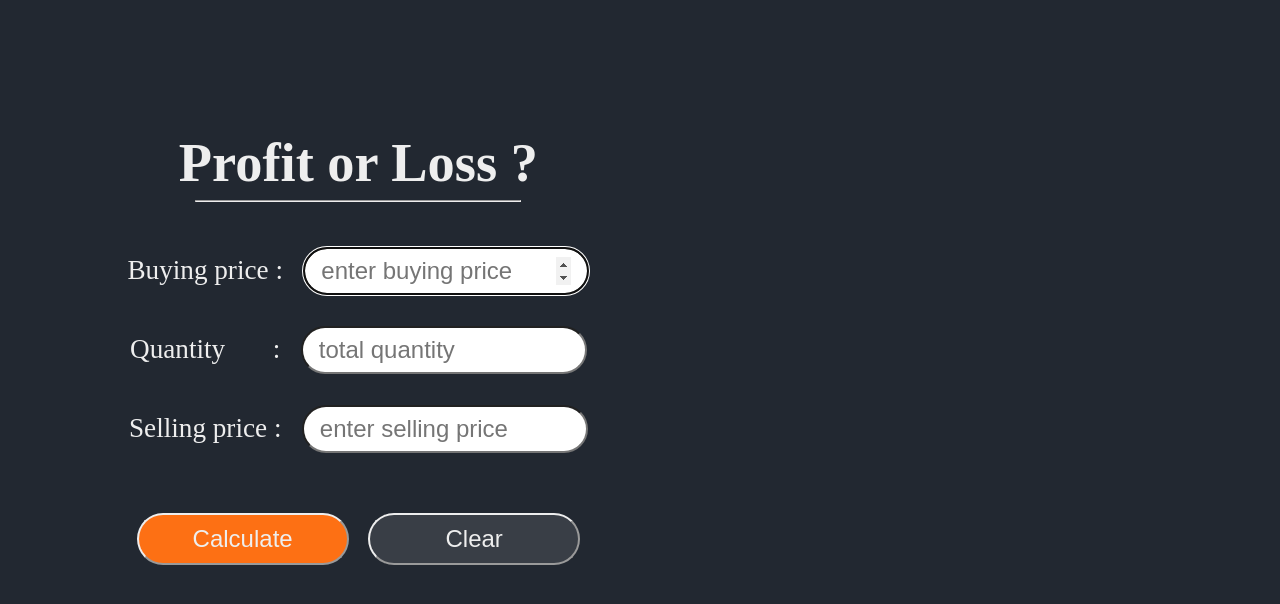
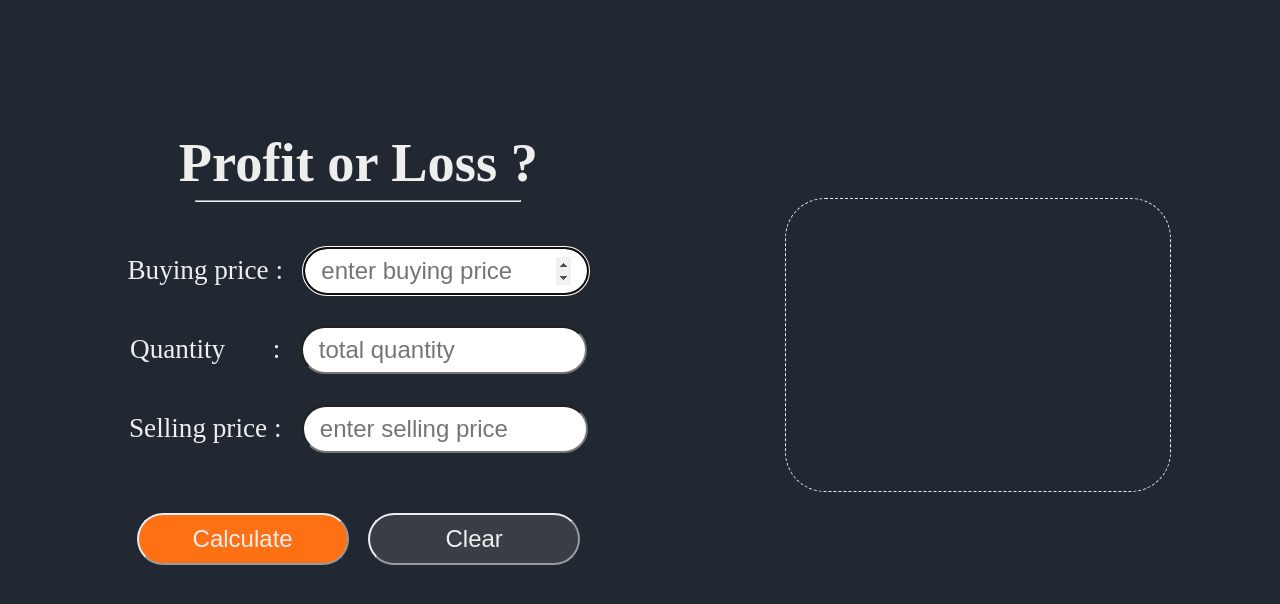
Before and after one commit to saurabhchirde/profit-or-loss, a plain HTML site: page index.html in a window 1280 px wide. Drawn offline with Linux system fonts and the light colour scheme.

Commit message:
final styling

```diff
--- a/index.html
+++ b/index.html
@@ -34,12 +34,8 @@
       <br /><br />
       <button class="calculate">Calculate</button>
       <button class="clear">Clear</button>
-      <!-- <br /> -->
     </div>
-    <div class="message">
-      <h2 class="output"></h2>
-    </div>
-
+    <div class="output"></div>
     <script src="script.js"></script>
   </body>
 </html>
--- a/script.js
+++ b/script.js
@@ -4,17 +4,17 @@ const qty = document.querySelector(".qty");
 const btnCal = document.querySelector(".calculate");
 const output = document.querySelector(".output");
 const btnClear = document.querySelector(".clear");
-const message = document.querySelector(".meessage");
 
 function start() {
   sp.value = "";
   bp.value = "";
   qty.value = "";
   output.innerText = "";
+  output.classList.add("border");
   output.classList.remove("activeProfit");
   output.classList.remove("activeLoss");
-  //   message.classList.remove("activeBoxLoss");
-  //   message.classList.remove("activeBoxProfit");
+  output.classList.remove("borderProfit");
+  output.classList.remove("borderLoss");
 }
 
 function calProfitOrLoss() {
@@ -26,17 +26,21 @@ function calProfitOrLoss() {
   if (buyValue > 0 && sellValue >= 0) {
     if (buyValue > sellValue) {
       output.classList.remove("activeProfit");
-      //   message.classList.remove("activeBoxProfit");
-      //   message.classList.add("activeBoxLoss");
+      output.classList.remove("borderProfit");
+      output.classList.remove("border");
+      output.classList.add("borderLoss");
       output.classList.add("activeLoss");
+
       output.innerText = `Your loss is ${buyValue - sellValue} , you lost ${
         ((buyValue - sellValue) * 100) / buyValue
       }% in this trade :(`;
     } else {
       output.classList.remove("activeLoss");
-      //   message.classList.remove("activeBoxLoss");
-      //   message.classList.add("activeBoxProfit");
+      output.classList.remove("borderLoss");
+      output.classList.remove("border");
+      output.classList.add("borderProfit");
       output.classList.add("activeProfit");
+
       output.innerText = `Your Profit is ${sellValue - buyValue} , you gain ${
         ((sellValue - buyValue) * 100) / buyValue
       }% in this trade :)`;
--- a/style.css
+++ b/style.css
@@ -10,6 +10,7 @@ html {
   margin: 0;
   padding: 0;
 }
+
 body {
   padding: 0;
   margin: 0;
@@ -26,7 +27,7 @@ hr {
 }
 
 input {
-  font-size: 1.2rem;
+  font-size: 1rem;
   width: 150px;
   text-align: center;
   padding: 0.5rem 1rem 0.5rem 1rem;
@@ -39,7 +40,7 @@ input {
   margin: 1.8rem 0.4rem 1.8rem 0.4rem;
   display: inline-block;
   width: 45%;
-  padding: 10px 30px 10px 30px;
+  padding: 10px 30px;
   border-radius: 30px;
   background-color: var(--button-color);
   color: var(--text-color);
@@ -49,15 +50,28 @@ input {
   background-color: var(--secondary-color);
 }
 
-.message {
-  margin: 0.1rem auto;
-  padding: 0.8rem;
+.output {
+  margin: 1rem auto;
+  /* padding: 2rem 0.8rem; */
+  padding: 5rem 2rem 2rem 2rem;
   text-align: center;
-  /* border: 1px dashed var(--button-color); */
-  width: 315px;
-  height: 180px;
-  font-size: 1.2rem;
+  width: 280px;
+  height: 140px;
+  font-size: 1.8em;
   border-radius: 40px;
+  color: var(--text-color);
+}
+
+.border {
+  border: 1px dashed var(--text-color);
+}
+
+.borderProfit {
+  box-shadow: inset 0px 0px 80px rgb(76, 216, 33), 0px 0px 80px rgb(76, 216, 33);
+}
+
+.borderLoss {
+  box-shadow: inset 0px 0px 80px red, 0px 0px 80px red;
 }
 
 .activeProfit {
@@ -65,14 +79,8 @@ input {
 }
 
 .activeLoss {
-  color: var(--button-color);
+  color: rgb(255, 0, 0);
 }
-/* .activeBoxProfit {
-  box-shadow: 0px 0px 50px 5px rgb(76, 216, 33);
-}
-.activeBoxLoss {
-  box-shadow: 0px 0px 50px 5px var(--button-color);
-} */
 
 @media screen and (min-width: 780px) {
   .container {
@@ -97,15 +105,15 @@ input {
   .clear {
     font-size: 1.5rem;
     width: 36%;
-    padding: 10px 30px 10px 30px;
   }
 
-  .message {
+  .output {
     display: inline-block;
     vertical-align: middle;
     margin: auto 5%;
-    height: 300px;
-    width: 30%;
-    font-size: 1.5rem;
+    height: 220px;
+    width: 25%;
+    padding: 4rem 2rem 0.5rem 2rem;
+    font-size: 2.5rem;
   }
 }
```
